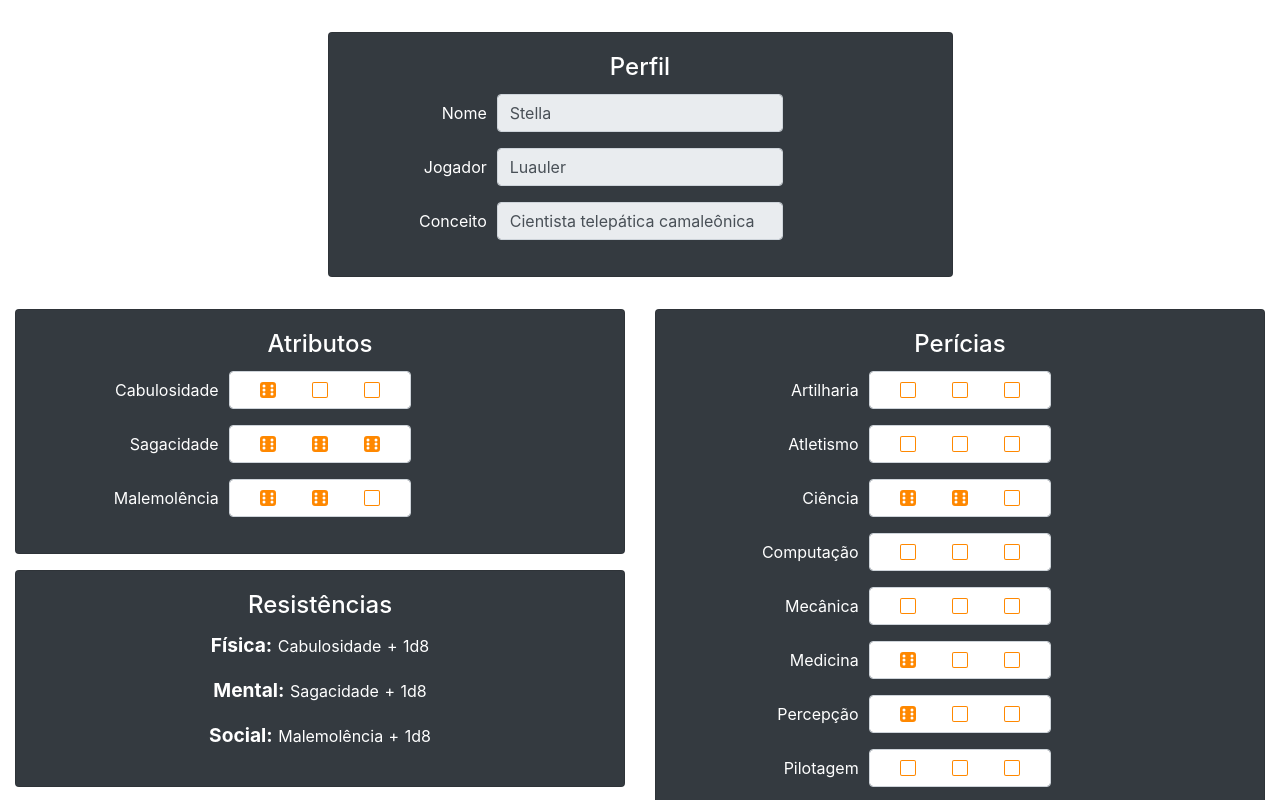
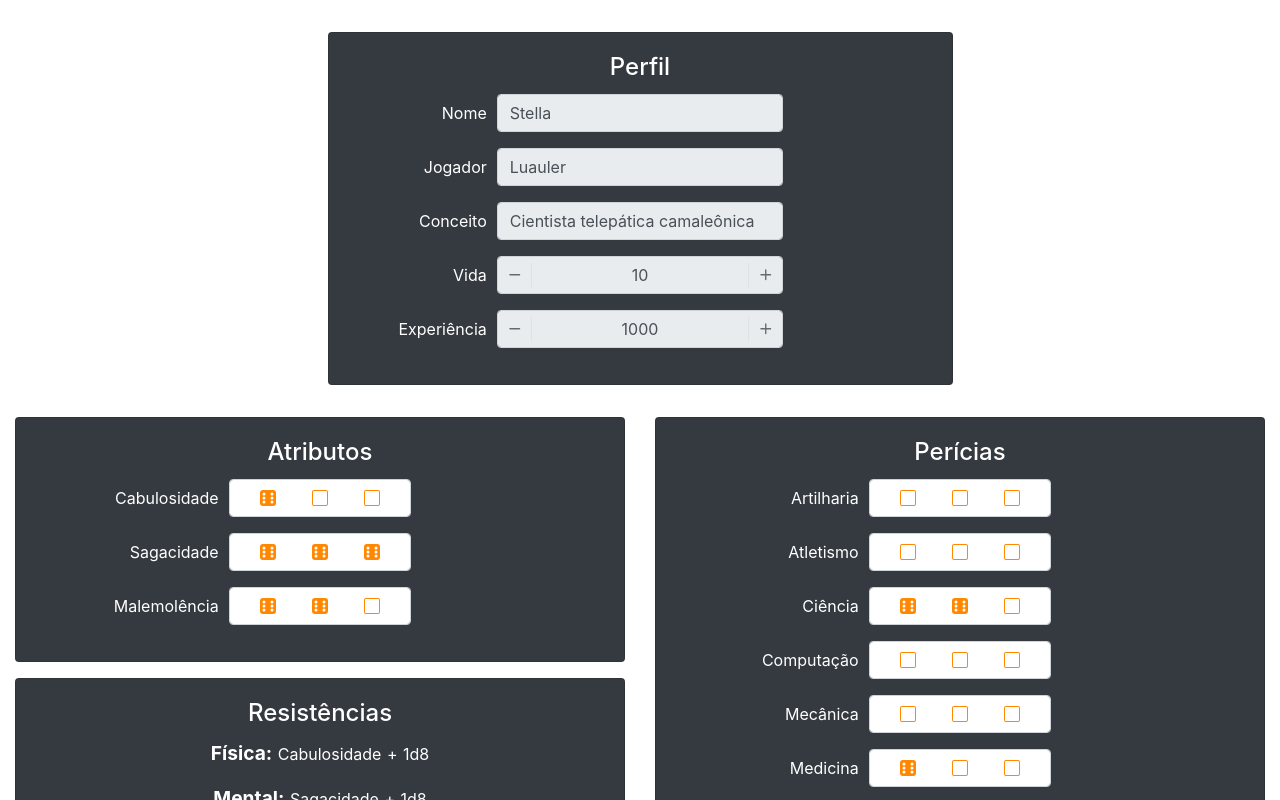
Before and after one commit to LuanMaia/sacramento-panel, a Nuxt app: page /character/sheet in a window 1280 px wide. Shown: the top 800 px of the page. Built offline with nearby package versions, Linux system fonts and the light colour scheme.

Commit message:
adding life and exp fields

```diff
--- a/components/ProfileGroup.vue
+++ b/components/ProfileGroup.vue
@@ -25,6 +25,24 @@
         contentCols="6"
         :readonly="readonly"
       />
+      <SpinButtonField
+        id="character-character-life-field"
+        label="Vida"
+        :value="life"
+        labelCols="3"
+        contentCols="6"
+        min="0"
+        :readonly="readonly"
+      />
+      <SpinButtonField
+        id="character-character-experience-field"
+        label="Experiência"
+        :value="exp"
+        labelCols="3"
+        contentCols="6"
+        min="0"
+        :readonly="readonly"
+      />
     </b-card>
   </div>
 </template>
@@ -37,7 +55,9 @@ export default Vue.extend({
     name: String,
     player: String,
     description: String,
-    readonly: Boolean
+    readonly: Boolean,
+    life: Number,
+    exp: Number,
   },
 })
 </script>
--- /dev/null
+++ b/components/SpinButtonField.vue
@@ -0,0 +1,36 @@
+<template>
+  <div>
+    <b-form-group
+      :label="label"
+      :label-for="id"
+      :label-cols="labelCols"
+      :content-cols="contentCols"
+      label-align-sm="right"
+    >
+      <b-form-spinbutton
+        :id="id"
+        v-model="value"
+        :min="min"
+        :max="max"
+        :readonly="readonly"
+      ></b-form-spinbutton>
+    </b-form-group>
+  </div>
+</template>
+
+<script lang="ts">
+import Vue from 'vue'
+
+export default Vue.extend({
+  props: {
+    id: String,
+    value: Number,
+    label: String,
+    labelCols: Number,
+    contentCols: Number,
+    min: Number,
+    max: Number,
+    readonly: Boolean,
+  },
+})
+</script>
--- a/pages/character/sheet.vue
+++ b/pages/character/sheet.vue
@@ -6,6 +6,8 @@
           :name="name"
           :player="player"
           :description="description"
+          :exp="exp"
+          :life="life"
           :readonly="true"
         />
       </div>
@@ -118,6 +120,8 @@ export default Vue.extend({
       name: 'Stella',
       player: 'Luauler',
       description: 'Cientista telepática camaleônica',
+      exp: 1000,
+      life: 10,
     }
   },
 })
```
